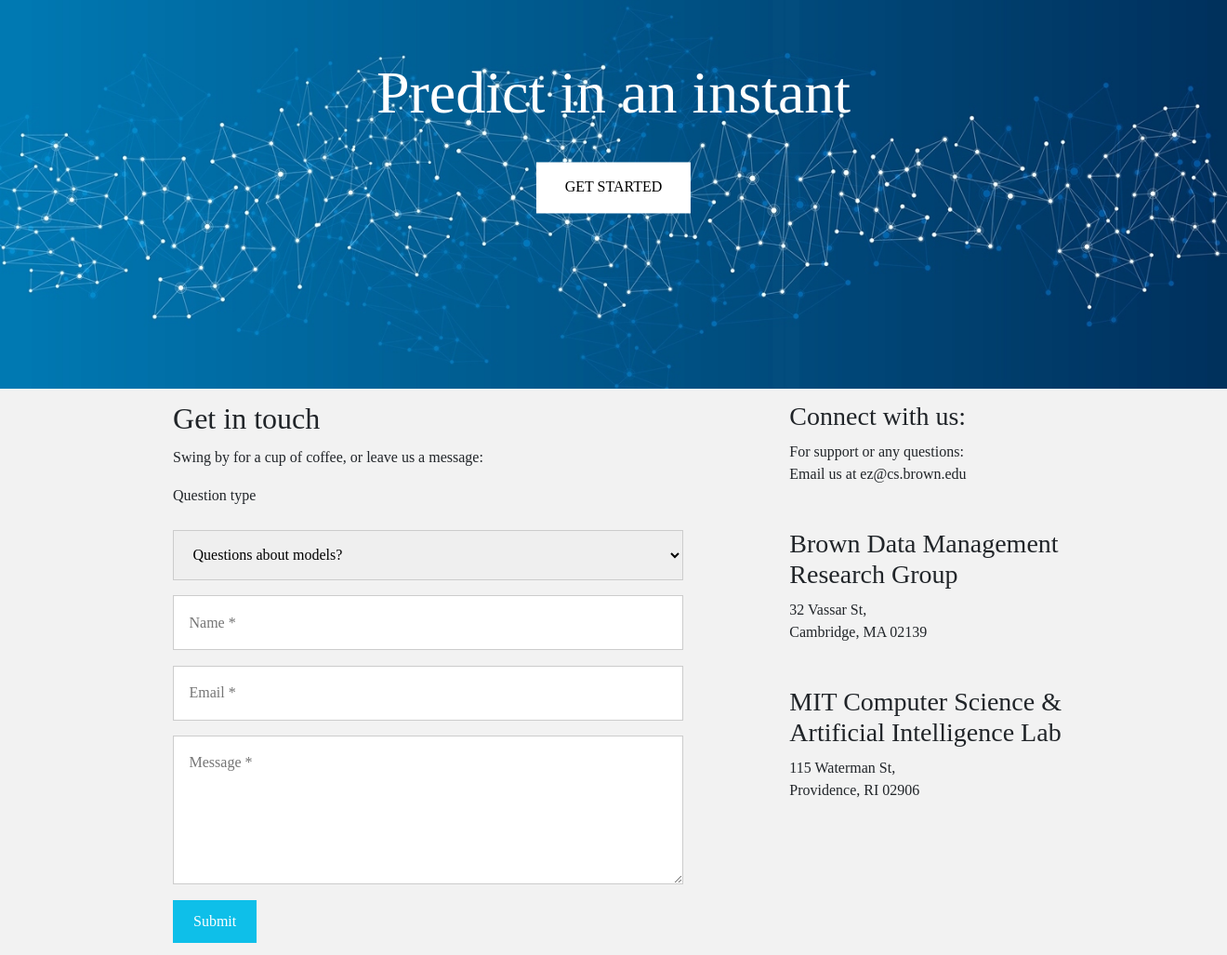
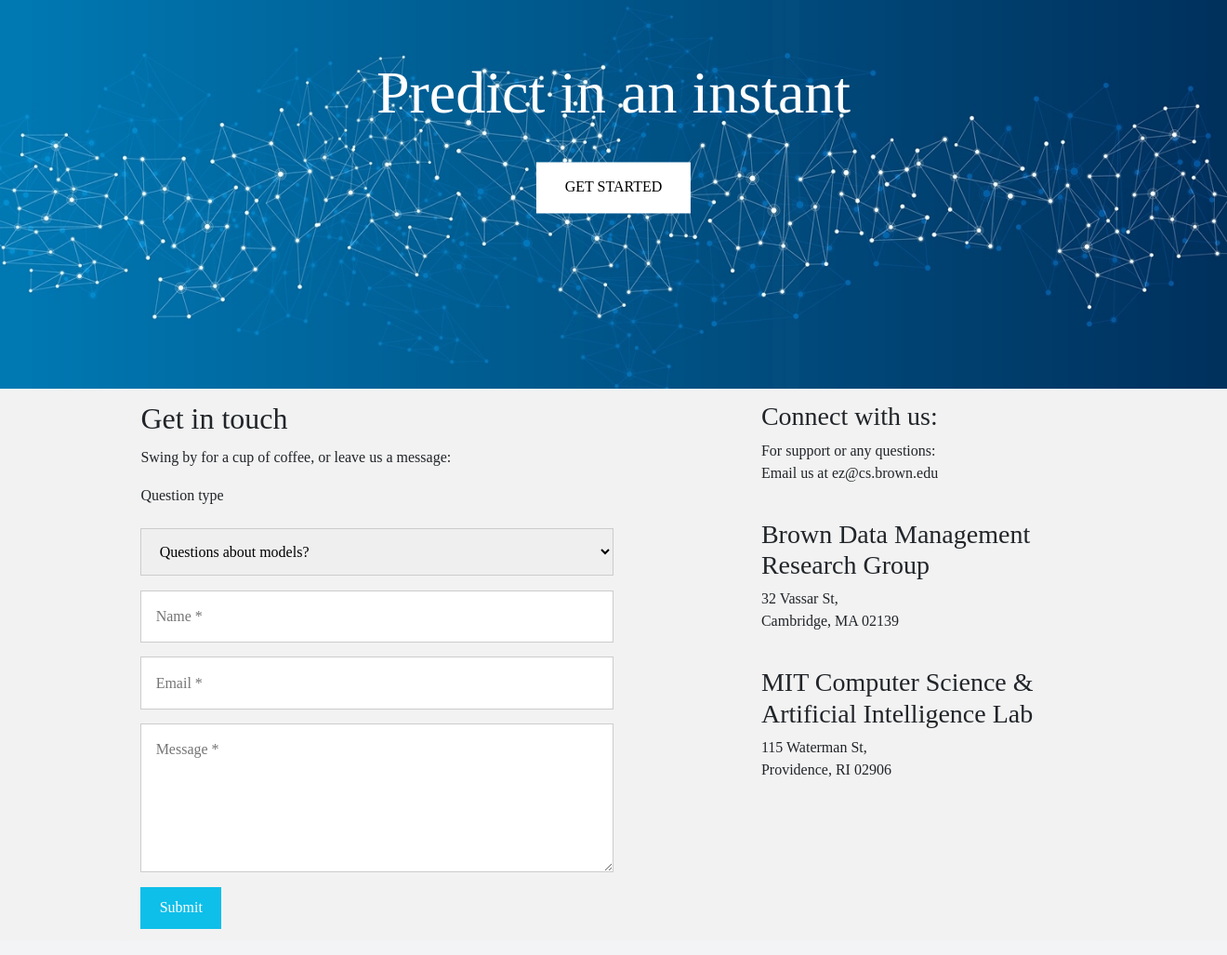
Before and after one commit to jyan16/D3M-Website, a Django app: page /contact/ in a window 1320 px wide. Shown: the part 63-1090 px from the top of the page at 93% size. After the commit the page ends 1062 px from the top, so only its background shows below. Run offline with Django 3.2, Linux system fonts and the light colour scheme; some libraries are stand-ins or nearby versions; some web fonts are replaced.

Commit message:
update pages

```diff
--- a/backendApp/static/css/contact.css
+++ b/backendApp/static/css/contact.css
@@ -53,8 +53,9 @@ input[type=text], select, textarea {
 
 /* Style the container/contact section */
 .container {
-  margin-left: 12.5%;
-  margin-right: 12.5%;
+    width: 80%;
+  margin-left: 10%;
+  margin-right: 10%;
   border-radius: 5px;
   background-color: #f2f2f2;
   padding:1%;
@@ -74,9 +75,9 @@ input[type=text], select, textarea {
 }
 
 .column2 {
-    float: left;
-    width: 40%;
-    margin-left: 10%;
+    float: right;
+    width: 35%;
+    margin-left: 15%;
 }
 
 /* Clear floats after the columns */
--- a/backendApp/templates/submit.html
+++ b/backendApp/templates/submit.html
@@ -16,8 +16,9 @@
         <img src="{% static "figure/home.png" %}" alt="background">
         <div class="centered">
             <h3 class="info1"> {{ reply_message }}</h3>
-            <h3 class="info2"> Time:<span id="time_count"> 30</span></h3>
-
+            <div id="info">
+                <h3 class="info2"> Time:<span id="time_count"> 30</span></h3>
+            </div>
             <form action="{% url "index" %}" name="form_redirect" id="form_redirect" >
             </form>
 
--- a/backendApp/views.py
+++ b/backendApp/views.py
@@ -147,5 +147,5 @@ def submit(request):
         text=request.POST['subject'],
     )
     contact_info.save()
-    context['reply_message'] = 'Thanks for submitting. We will contact you soon!'
+    context['reply_message'] = 'Thanks! We will contact you soon.'
     return render(request, 'submit.html', context)
```
Also changed, not shown: backendApp/static/css/submit.css (+13 -6 lines), db.sqlite3.
